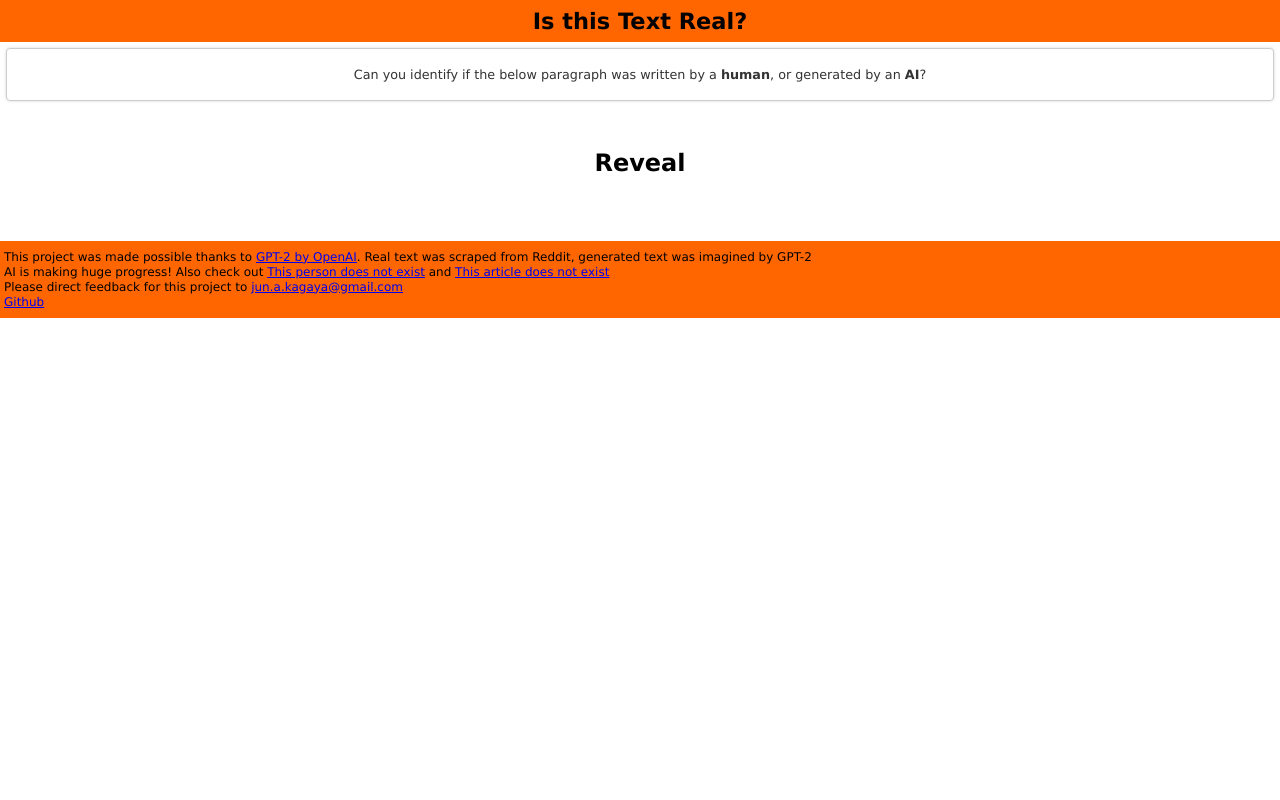
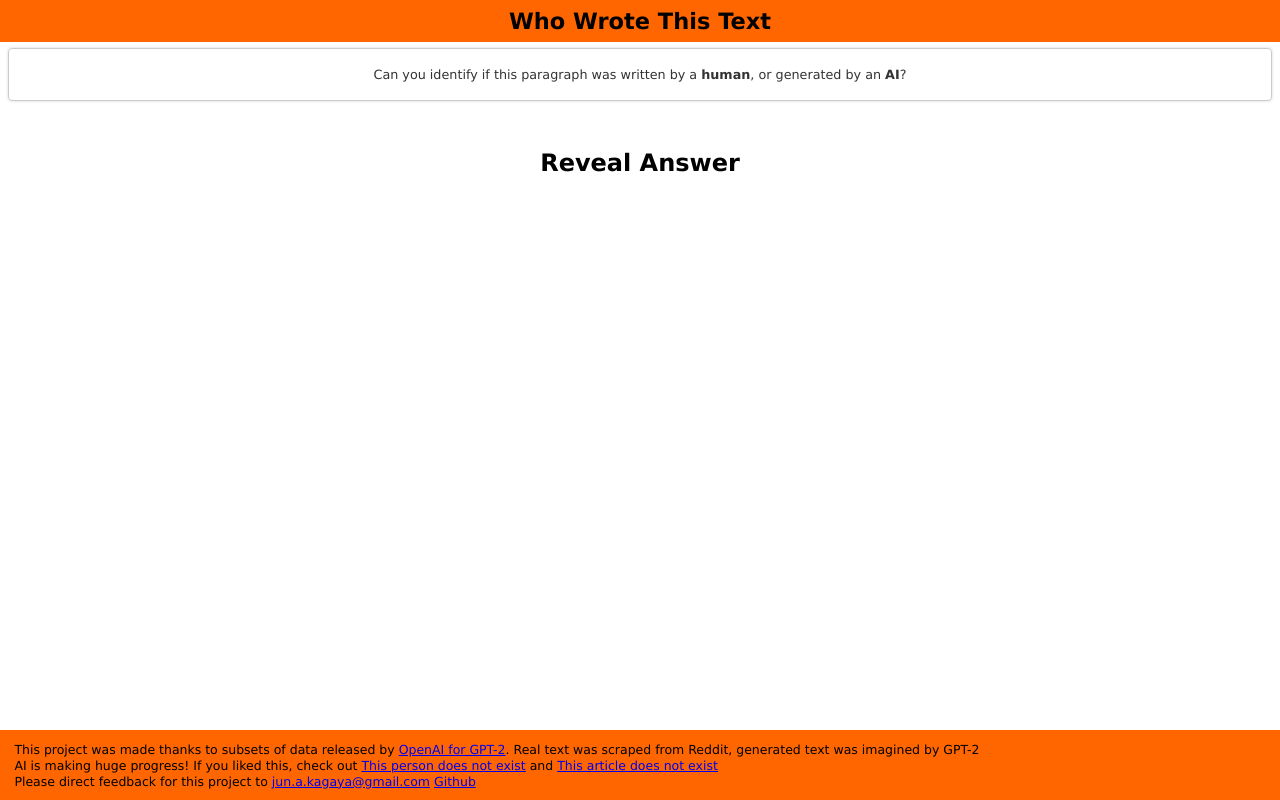
Before and after one commit to gieoon/isthistextreal, a Flask app: template templates/index.html in a window 1280 px wide. Run offline with Flask 2, Linux system fonts and the light colour scheme; the template is opened without the code that fills it, so the values that code supplies are empty; parts of the project's set-up code (start-up, migrations or seed data) failed here and were passed over.

Commit message:
ready for deployment

```diff
--- a/app.yaml
+++ b/app.yaml
@@ -5,6 +5,8 @@
 libraries:
 - name: ssl
   version: latest
+- name: numpy
+  version: "1.6.1"
 
 handlers:
 - url: /static
--- a/appengine_config.py
+++ b/appengine_config.py
@@ -1,3 +1,6 @@
+# appengine_config.py
 from google.appengine.ext import vendor
 
+# Add any libraries install in the "lib" folder.
 vendor.add('lib')
+#vendor.add(os.path.join(os.path.dirname(os.path.realpath(__file__)), 'lib'))
--- a/main.py
+++ b/main.py
@@ -1,5 +1,4 @@
 import os, json
-import pandas as pd
 import random
 from random import randrange
 import flask
--- /dev/null
+++ b/setup.cfg
@@ -0,0 +1,2 @@
+[install]
+prefix=
--- a/static/index.css
+++ b/static/index.css
@@ -1,8 +1,22 @@
+html {
+  height: 100%;
+  box-sizing: border-box;
+}
+
+*,
+*:before,
+*:after {
+  box-sizing: inherit;
+}
+
 body {
 	text-align: center;
 	margin: 0;
 	font-family: Verdana, Geneva, sans-serif;
 	font-size: 15px;
+	position: relative;
+	padding-bottom: 6rem;
+	min-height: 100%;
 }
 
 #title {
@@ -14,13 +28,6 @@
 	padding: .5rem 0;
 }
 
-#text-container {
-	/*border: 1px solid black;*/
-	margin: 2rem 0rem;
-	padding: 0 1.5rem;
-	margin-bottom: 3rem;
-}
-
 #description-container {
 	font-size: 14px;
 	border: 1px solid #ccc;
@@ -29,13 +36,22 @@
 	font-size: .85em;
 	color: #333;
 	border-radius: 4px;
-	margin: 6px;
+	margin: 6px .5rem;
 }
+
+#text-container {
+	/*border: 1px solid black;*/
+	margin: 2rem 0rem;
+	padding: 0 .5rem;
+	margin-bottom: 3rem;
+}
+
+
 
 #solution-container {
 	font-size: 24px;
 	font-weight: bold;
-
+	margin-bottom: 3rem;
 	/*border: 1px solid #ccc;
 	box-shadow: 0 0 3px rgba(50,50,50,.2);
 	padding: 5px;
@@ -45,12 +61,9 @@
 	margin: 5px 5rem;*/
 }
 
-#footer {
-  /*position: fixed;*/
-  /*height: 200px;*/
+/*#footer {
+  margin-top: 8rem;
 
-  margin-top: 4rem;
-  background-color: #ff6600;
   left: 0;
   bottom: 0;
   width: 100%;
@@ -59,6 +72,19 @@
   font-size: 12px;
   padding: .5rem 0;
 }
+*/
+
+#footer {
+  margin-top: 8rem;
+  position: absolute;
+  background-color: #ff6600;
+  right: 0;
+  bottom: 0;
+  left: 0;
+  padding: .65rem;
+  font-size: 12.5px;
+  text-align: center;
+}
 
 #footer p {
 	text-align: left;
--- a/templates/index.html
+++ b/templates/index.html
@@ -2,18 +2,18 @@
 <html lang='en'>
 <head>
   <meta charset="utf-8" />
-  <title>Is this Text Real?</title>
+  <title>Who Wrote This Text</title>
   <link type="text/css" rel="stylesheet"
         href="{{ url_for('static',
               filename='index.css')}}" />
 </head>
 <body>
 	<div id='title'>
-		<h2>Is this Text Real?</h2>
+		<h2>Who Wrote This Text</h2>
 	</div>
 
 	<div id='description-container'>
-		<p>Can you identify if the below paragraph was written by a <b>human</b>, or generated by an <b>AI</b>?</p>
+		<p>Can you identify if this paragraph was written by a <b>human</b>, or generated by an <b>AI</b>?</p>
 		<!-- <p>Can you tell the difference?</p> -->
 		<!-- <button>Guess</button> -->
 
@@ -26,15 +26,14 @@
 	<!-- <hr> -->
 
 	<div id='solution-container' onclick='reveal()'>
-		<p id='solution_txt'>Reveal</p>
+		<p id='solution_txt'>Reveal Answer</p>
 	</div>
 
 
 	<div id='footer'>
-		<p>This project was made possible thanks to <a href='https://openai.com/blog/better-language-models/'>GPT-2 by OpenAI</a>. Real text was scraped from Reddit, generated text was imagined by GPT-2</p>
-		<p>AI is making huge progress! Also check out <a href='https://www.thispersondoesnotexist.com/'>This person does not exist</a> and <a href='https://thisarticledoesnotexist.com/'>This article does not exist</a></p>
-		<p>Please direct feedback for this project to <a href='mailto:jun.a.kagaya@gmail.com'>jun.a.kagaya@gmail.com</a></p>
-		<p><a href='https://github.com/gieoon/isthistextreal'>Github</a></p>
+		<p>This project was made thanks to subsets of data released by <a href='https://openai.com/blog/better-language-models/'>OpenAI for GPT-2</a>. Real text was scraped from Reddit, generated text was imagined by GPT-2</p>
+		<p>AI is making huge progress! If you liked this, check out <a href='https://www.thispersondoesnotexist.com/'>This person does not exist</a> and <a href='https://thisarticledoesnotexist.com/'>This article does not exist</a></p>
+		<p>Please direct feedback for this project to <a href='mailto:jun.a.kagaya@gmail.com'>jun.a.kagaya@gmail.com</a> <a href='https://github.com/gieoon/isthistextreal'>Github</a></p>
 <!-- 		<div>
 			<table>
 				<tbody>
```
Also changed, not shown: requirements.txt (+1 -16 lines), 3 other files.
